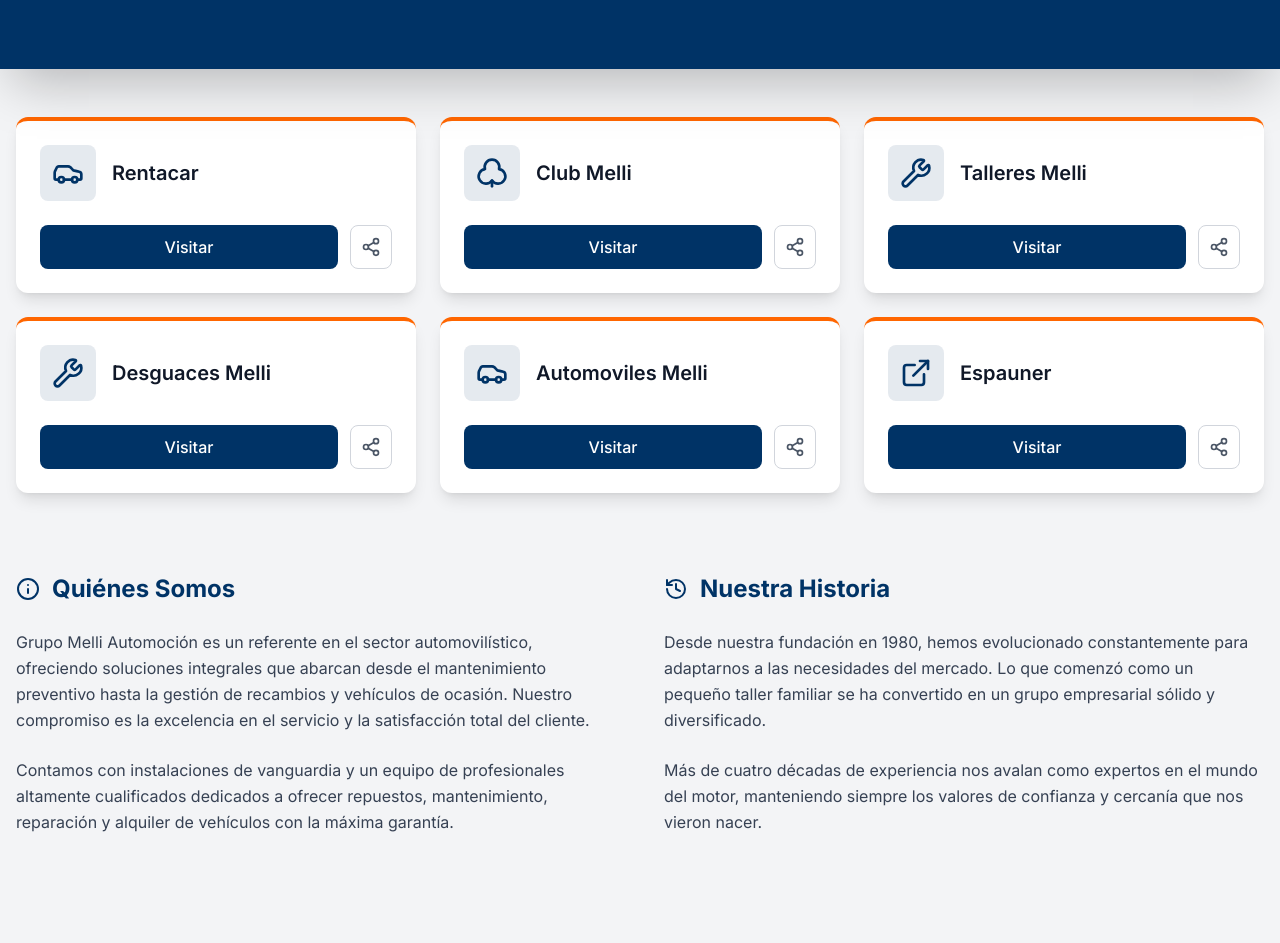
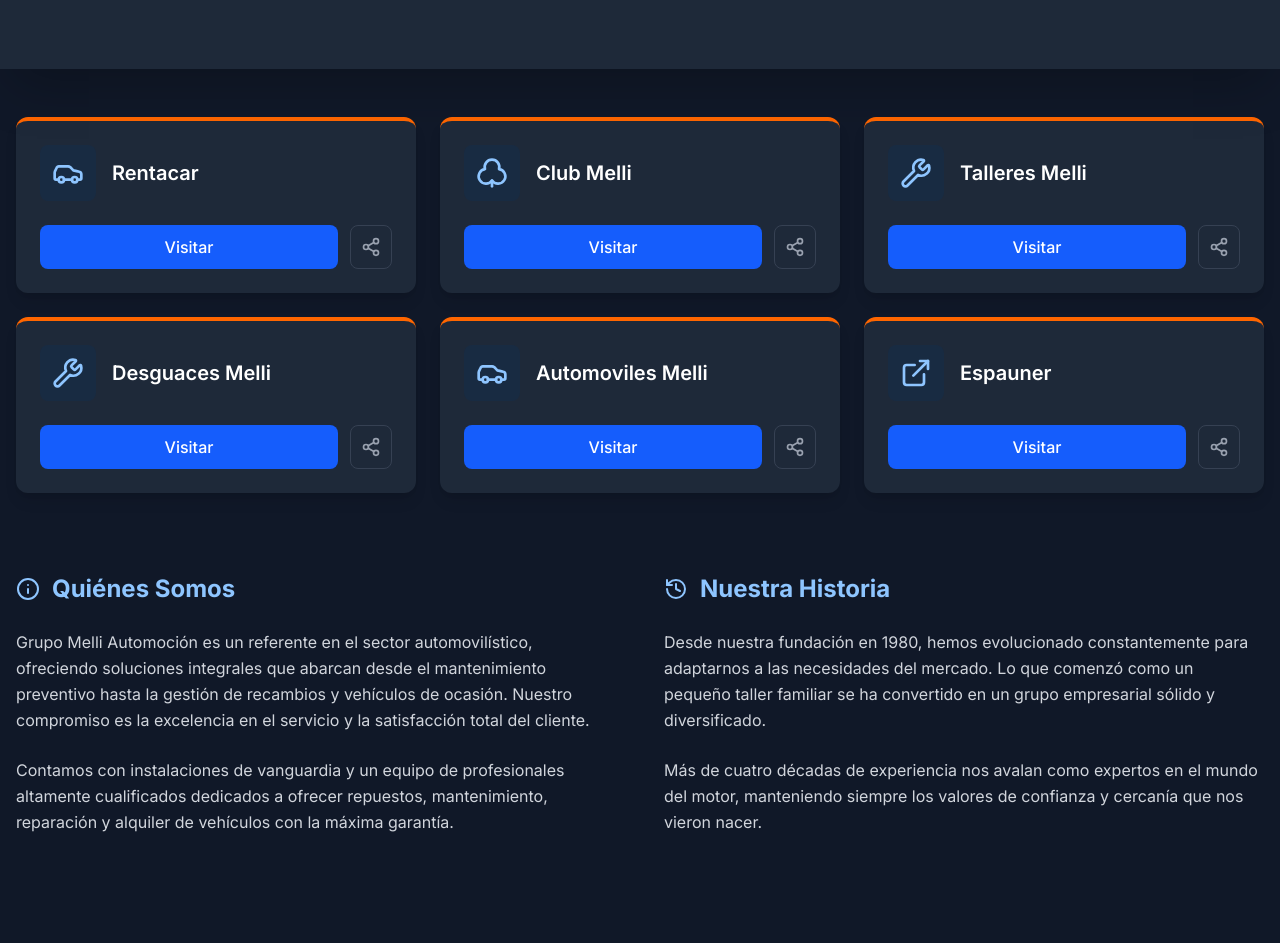
Before and after one commit to buyappglobal/grupo-melli-automocion, a React (Vite) app: page / in a window 1280 px wide. Shown: the part 409-1352 px from the top of the page. Built offline with nearby package versions, Linux system fonts and the light colour scheme.

Commit message:
feat: Set Spanish language and default to dark mode
Changes the HTML lang attribute to 'es' for Spanish.
Defaults the application theme to dark mode, improving initial user experience and visual consistency.
Adds animation to the main section for a more dynamic loading experience.

```diff
--- a/index.html
+++ b/index.html
@@ -1,5 +1,5 @@
 <!doctype html>
-<html lang="en">
+<html lang="es">
   <head>
     <meta charset="UTF-8" />
     <meta name="viewport" content="width=device-width, initial-scale=1.0" />
--- a/src/App.tsx
+++ b/src/App.tsx
@@ -16,9 +16,9 @@
     if (typeof window !== 'undefined') {
       const saved = localStorage.getItem('theme');
       if (saved) return saved === 'dark';
-      return window.matchMedia('(prefers-color-scheme: dark)').matches;
+      return true; // Default to dark mode
     }
-    return false;
+    return true;
   });
 
   useEffect(() => {
@@ -120,7 +120,7 @@
           <motion.h1
             initial={{ y: 20, opacity: 0 }}
             animate={{ y: 0, opacity: 1 }}
-            className="text-4xl md:text-6xl font-black text-white tracking-tight mb-4 drop-shadow-md"
+            className="text-4xl md:text-6xl font-black text-white tracking-tight mb-4 drop-shadow-md text-center"
           >
             Grupo Melli Automoción
           </motion.h1>
@@ -174,13 +174,22 @@
       </header>
 
       <main className="max-w-7xl mx-auto px-4 py-12 pb-20">
-        <section className="grid gap-6 md:grid-cols-2 lg:grid-cols-3 mb-20" role="list">
-          {links.map((link) => (
+        <motion.section
+          initial={{ opacity: 0, y: 30 }}
+          whileInView={{ opacity: 1, y: 0 }}
+          viewport={{ once: true, margin: "-100px" }}
+          transition={{ duration: 0.8, ease: "easeOut" }}
+          className="grid gap-6 md:grid-cols-2 lg:grid-cols-3 mb-20"
+          role="list"
+        >
+          {links.map((link, index) => (
             <motion.div
               key={link.name}
               role="listitem"
               initial={{ opacity: 0, y: 20 }}
-              animate={{ opacity: 1, y: 0 }}
+              whileInView={{ opacity: 1, y: 0 }}
+              viewport={{ once: true }}
+              transition={{ delay: index * 0.1, duration: 0.5 }}
               whileHover={{ y: -5 }}
               className="bg-white dark:bg-gray-800 p-6 rounded-xl shadow-lg border-t-4 border-melli-accent flex flex-col justify-between transition-colors"
             >
@@ -208,16 +217,23 @@
               </div>
             </motion.div>
           ))}
-        </section>
+        </motion.section>
 
-        <div className="grid gap-12 lg:grid-cols-2 mb-20">
+        <motion.div
+          initial={{ opacity: 0 }}
+          whileInView={{ opacity: 1 }}
+          viewport={{ once: true, margin: "-100px" }}
+          transition={{ duration: 1 }}
+          className="grid gap-12 lg:grid-cols-2 mb-20"
+        >
           <motion.section
-            initial={{ opacity: 0, x: -20 }}
+            initial={{ opacity: 0, x: -30 }}
             whileInView={{ opacity: 1, x: 0 }}
             viewport={{ once: true }}
-            className="space-y-6"
+            transition={{ duration: 0.8, delay: 0.2 }}
+            className="space-y-6 text-center lg:text-left"
           >
-            <div className="flex items-center gap-3 text-melli-blue dark:text-blue-300">
+            <div className="flex items-center justify-center lg:justify-start gap-3 text-melli-blue dark:text-blue-300">
               <Info className="w-6 h-6" />
               <h2 className="text-2xl font-bold">Quiénes Somos</h2>
             </div>
@@ -230,12 +246,13 @@
           </motion.section>
 
           <motion.section
-            initial={{ opacity: 0, x: 20 }}
+            initial={{ opacity: 0, x: 30 }}
             whileInView={{ opacity: 1, x: 0 }}
             viewport={{ once: true }}
-            className="space-y-6"
+            transition={{ duration: 0.8, delay: 0.4 }}
+            className="space-y-6 text-center lg:text-left"
           >
-            <div className="flex items-center gap-3 text-melli-blue dark:text-blue-300">
+            <div className="flex items-center justify-center lg:justify-start gap-3 text-melli-blue dark:text-blue-300">
               <History className="w-6 h-6" />
               <h2 className="text-2xl font-bold">Nuestra Historia</h2>
             </div>
@@ -246,7 +263,7 @@
               Más de cuatro décadas de experiencia nos avalan como expertos en el mundo del motor, manteniendo siempre los valores de confianza y cercanía que nos vieron nacer.
             </p>
           </motion.section>
-        </div>
+        </motion.div>
       </main>
 
       <footer className="bg-melli-blue text-white py-12 px-4">
```
